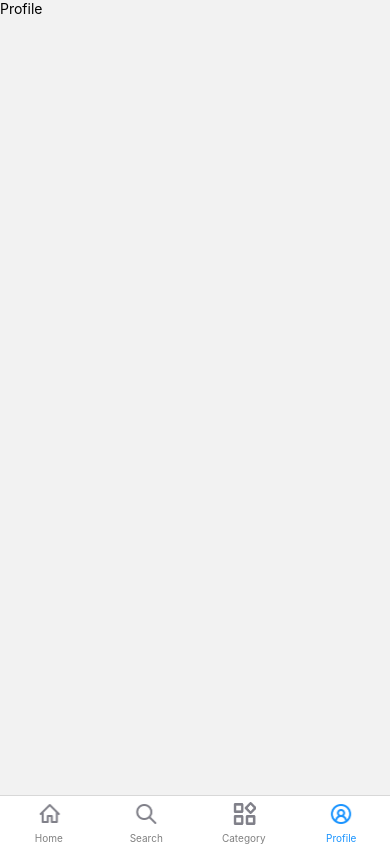
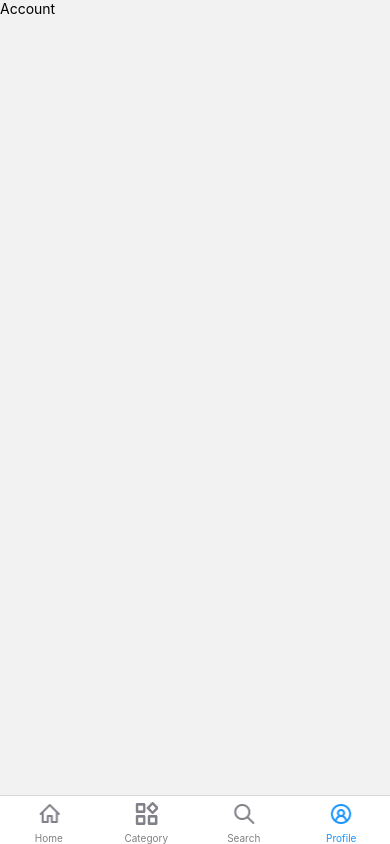
Before and after one commit to areebaqamar021/react-native-projects, a React Native app in the folder ecommerceUi/: screen /Profile in a window 390 px wide. Built offline with nearby package versions, Linux system fonts and the light colour scheme.

Commit message:
Refactor BottomNav component: Replace Profile screen with MyAccount and update imports

```diff
--- a/ecommerceUi/src/components/BottomNav.js
+++ b/ecommerceUi/src/components/BottomNav.js
@@ -4,7 +4,7 @@ import { NavigationContainer } from '@react-navigation/native';
 import { createBottomTabNavigator } from '@react-navigation/bottom-tabs';
 import { createNativeStackNavigator } from '@react-navigation/native-stack';
 import Search from '../screens/Search';
-import Profile from '../screens/Profile';
+import MyAccount from '../screens/MyAccount';
 import Home from '../screens/Home';
 import Category from '../screens/Category';
 import ProductDetail from '../screens/ProductDetail';
@@ -61,9 +61,9 @@ const BottomNav = () => {
                 })}
             >
                 <Tab.Screen name="Home" component={Home} />
+                <Tab.Screen name="Category" component={Category} />
                 <Tab.Screen name="Search" component={Search} />
-                <Tab.Screen name="Category" component={Category} />
-                <Tab.Screen name="Profile" component={Profile} />
+                <Tab.Screen name="Profile" component={MyAccount} />
             </Tab.Navigator>
     );
 };
--- a/ecommerceUi/src/screens/Profile.js
+++ b/ecommerceUi/src/screens/MyAccount.js
@@ -1,14 +1,14 @@
 import { StyleSheet, Text, View } from 'react-native'
 import React from 'react'
 
-const Profile = () => {
+const MyAccount = () => {
   return (
     <View>
-      <Text>Profile</Text>
+      <Text>Account</Text>
     </View>
   )
 }
 
-export default Profile
+export default MyAccount
 
 const styles = StyleSheet.create({})
```
